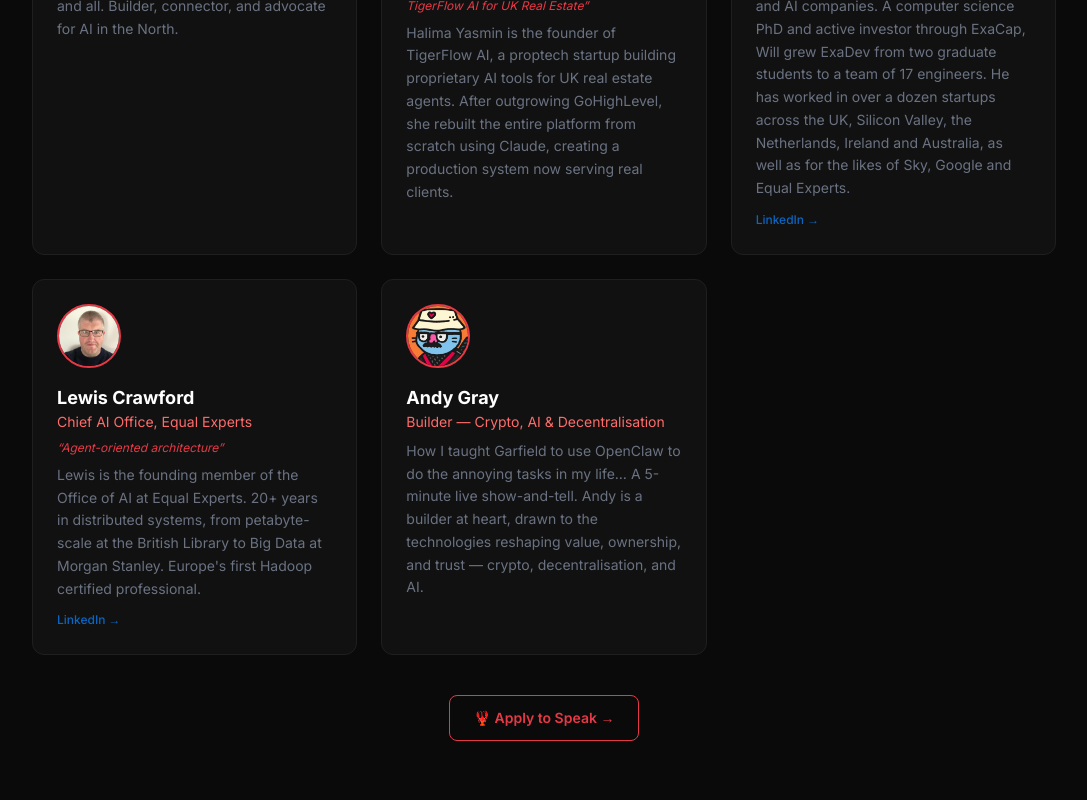
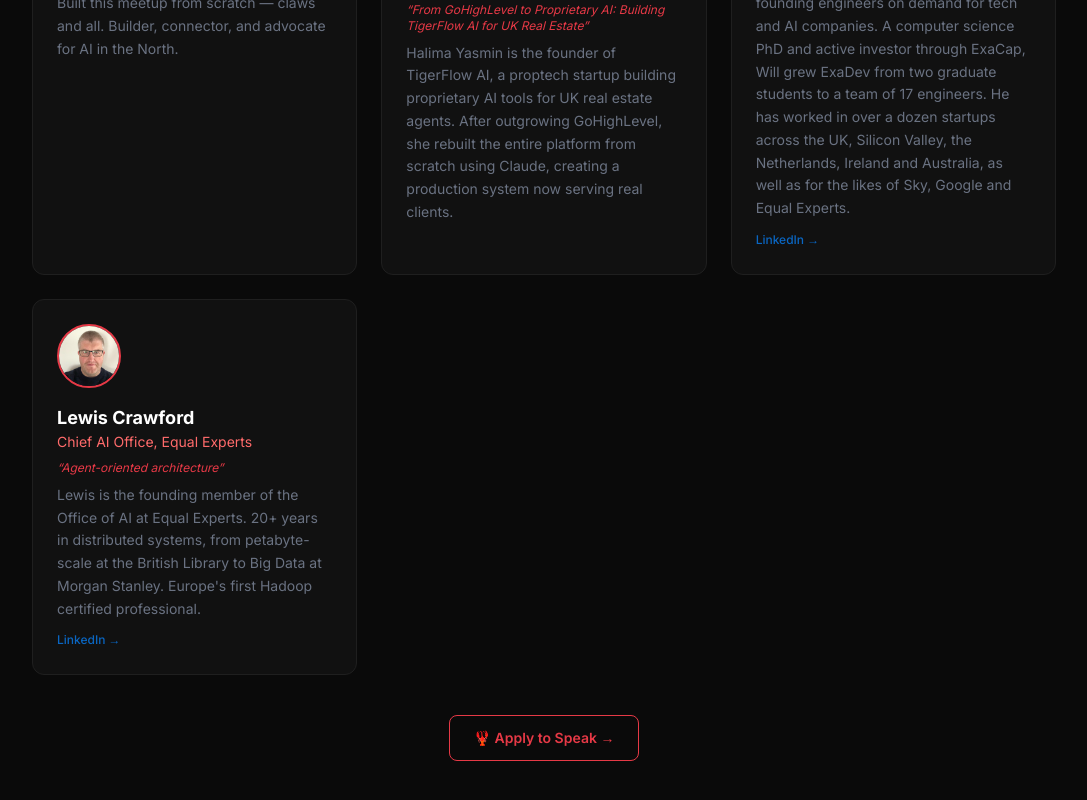
Before and after one commit to dcccrypto/manchester-meetup, a Next.js app: page / in a window 1280 px wide. Shown: the part 2986-3786 px from the top of the page, without its empty margins (96-1183 px from the left). Built offline with nearby package versions, Linux system fonts and the light colour scheme.

Commit message:
replace Andy Gray with Toby Remond on agenda, remove Andy from speakers

```diff
--- a/components/Agenda.tsx
+++ b/components/Agenda.tsx
@@ -4,7 +4,7 @@ const items = [
   { time: "7:00 PM", title: "William Faithfull, PhD — ExaDev (Talk)", desc: "\"Does OpenClaw make AI SaaS redundant?\" — A provocation from the CEO of ExaDev.", icon: "🤔" },
   { time: "7:30 PM", title: "Halima Yasmin — TigerFlow AI (Keynote)", desc: "\"From GoHighLevel to Proprietary AI: Building TigerFlow AI for UK Real Estate\" — A deep dive into building a bespoke AI platform for the UK property market. 20–25 min keynote.", icon: "🐯" },
   { time: "~7:50 PM", title: "Lewis Crawford (Equal Experts) — Agent-oriented architecture", desc: "Lewis is the founding member of the Office of AI at Equal Experts.", icon: "🏗️" },
-  { time: "~7:55 PM", title: "Andy Gray — Live Show-and-Tell", desc: "How I taught Garfield to use OpenClaw to do the annoying tasks in my life — a 5-minute live demo.", icon: "🐱" },
+  { time: "", title: "Toby Remond — OptiBee (Lightning Talk)", desc: "\"From OpenClaw to AI Operating System: How I Built a 10x Productivity Layer for My Business\" — 5 minutes on building an AI-first consultancy in Manchester.", icon: "🐝" },
   { time: "8:00 PM", title: "Open Mic + Raffle (thanks to Upstash!!)", desc: "Got something to share? Grab the mic. Plus a raffle draw — you might win something sharp. 🦞", icon: "🎤" },
   { time: "~8:20 PM", title: "Open Networking", desc: "Connect, collaborate, swap ideas — the best conversations happen off-stage.", icon: "🤝" },
   { time: "9:00 PM", title: "Close", desc: "Until next time — stay sharp, stay clawed. 🦞", icon: "👋" },
--- a/components/Speakers.tsx
+++ b/components/Speakers.tsx
@@ -37,14 +37,7 @@ const speakers = [
     image: "/speakers/lewis-crawford.jpg",
     linkedin: "https://linkedin.com/in/lewiscrawford/",
   },
-  {
-    name: "Andy Gray",
-    role: "Builder — Crypto, AI & Decentralisation",
-    bio: "How I taught Garfield to use OpenClaw to do the annoying tasks in my life… A 5-minute live show-and-tell. Andy is a builder at heart, drawn to the technologies reshaping value, ownership, and trust — crypto, decentralisation, and AI.",
-    initials: "🐱",
-    emoji: "🐱",
-    image: "/cool-cat.png",
-  },
+
 
 ];
 
```
